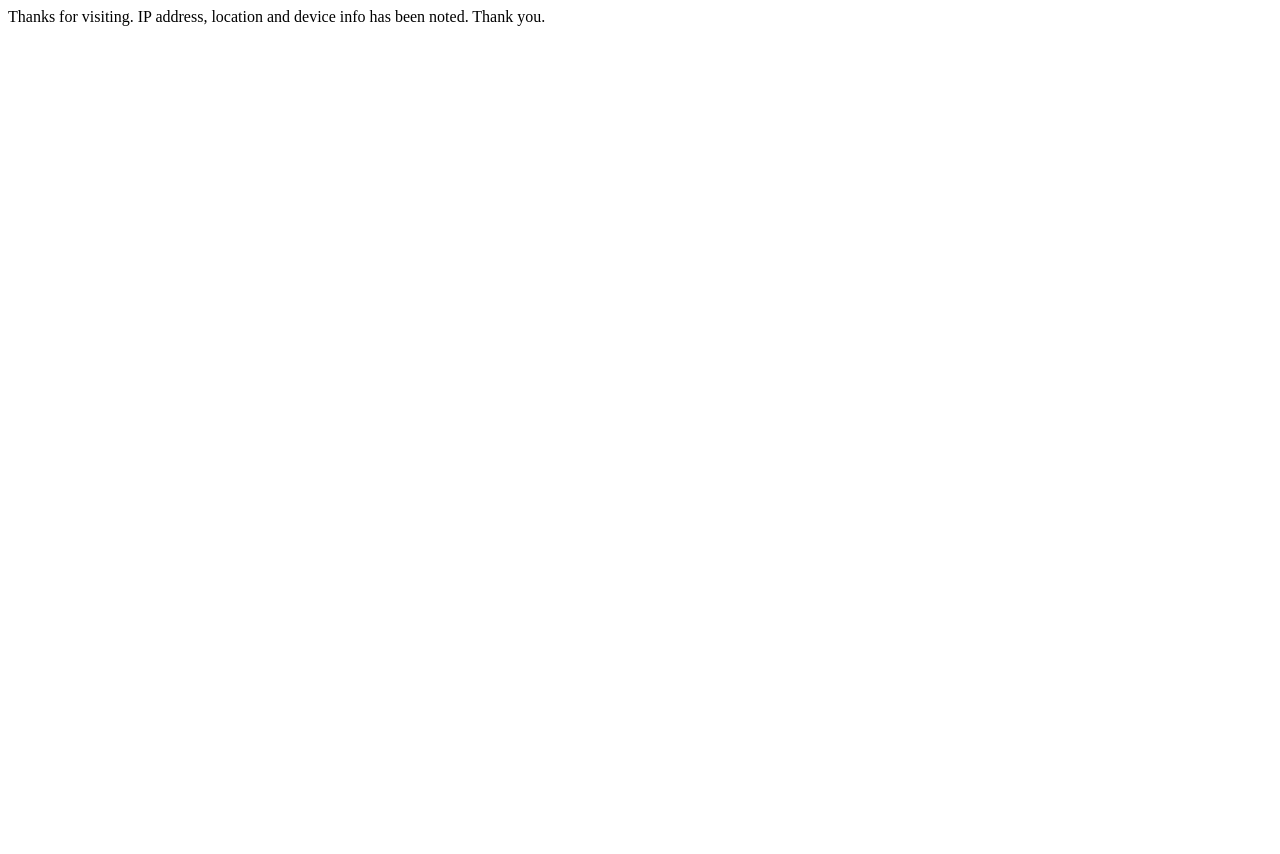
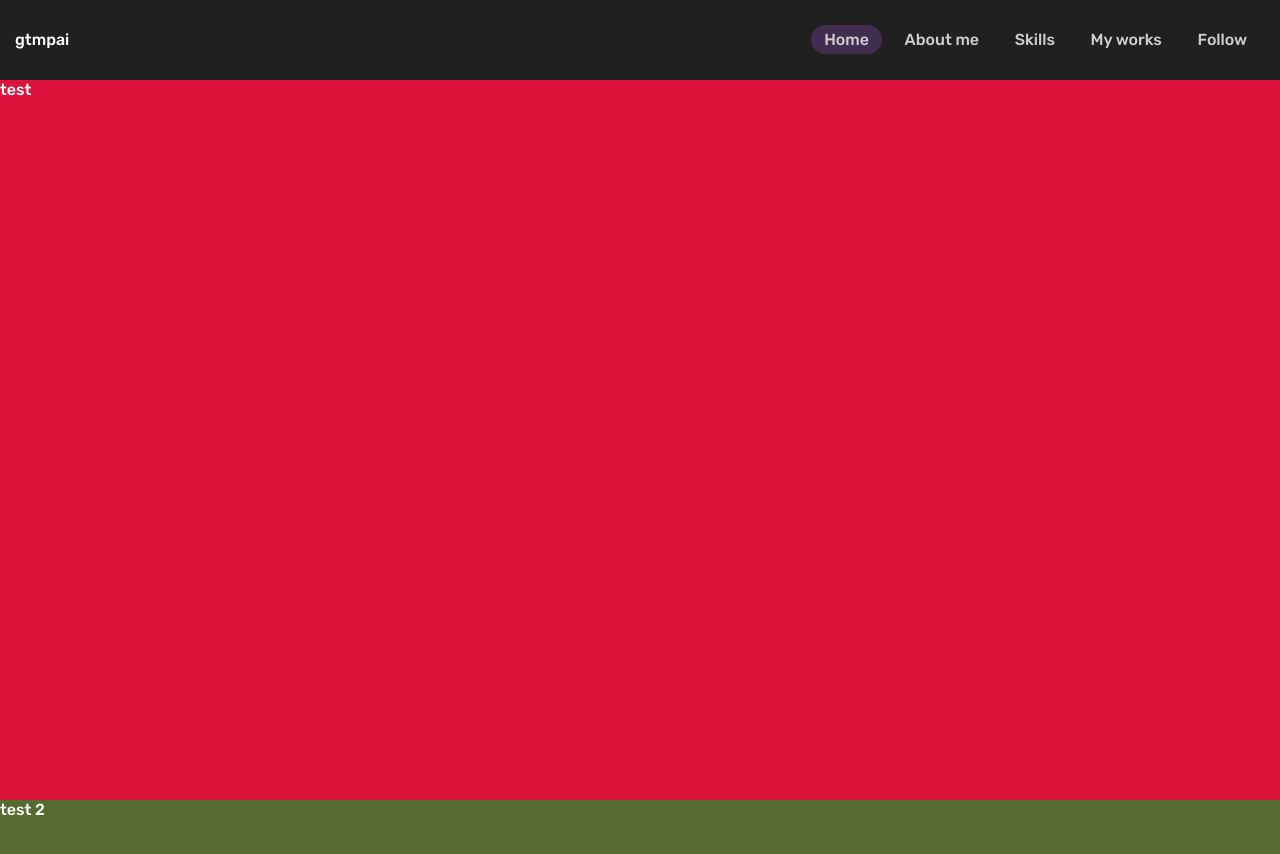
Before and after one commit to gtmpai/gtmpai.github.io, a plain HTML site: page index.html in a window 1280 px wide. Shown: the top 854 px of the page. Before the commit the page ends 800 px from the top, so only its background shows below. Drawn offline with Linux system fonts and the light colour scheme.

Commit message:
Initial
Navbar

```diff
--- /dev/null
+++ b/assets/css/style.css
@@ -0,0 +1,83 @@
+@import url('https://fonts.googleapis.com/css2?family=Rubik:wght@500&display=swap');
+html{
+    scroll-behavior: smooth;
+}
+
+
+*{
+    margin: 0;
+    padding: 0;
+    font-family: 'Rubik', sans-serif;
+    box-sizing: border-box;
+}
+
+
+
+body{
+    background-color: rgb(0, 0, 0);
+    color: #ffffff;
+    height: 200vh;
+}
+
+.navbar{
+    display: flex;
+    justify-content: space-between;
+    padding: 30px 15px;
+    background-color: rgb(32, 32, 32);
+    width: 100%;
+    height: 80px;
+    transition: all .3s ease;
+}
+
+.navbar ul{
+    display: flex;
+    text-decoration: none;
+    list-style-type: none;
+
+}
+
+.navbar ul li{
+    justify-content: space-around;
+    padding: 0 5px;
+
+}
+.navbar ul li a{
+    color: rgb(206, 206, 206);
+    text-decoration: none;
+    padding: .3rem .8rem;
+}
+.navbar ul li a.active{
+    color: rgb(206, 206, 206);
+    text-decoration: none;
+    background-color: rgb(64, 45, 80);
+    border-radius: 15px;
+}
+.navbar ul li a:hover{
+    background-color: rgb(64, 45, 80);
+    border-radius: 15px;
+    transition: all .3s ease-in;
+}
+.navbar ul li a:active{
+    background-color: rgb(88, 62, 109);
+    transition: all .1s ease-in;
+}
+
+#section1{
+    min-height: calc(100vh - 80px);
+    color: rgb(255, 255, 255);
+    background-color: crimson;
+}
+
+#section2{
+    min-height: 100vh;
+    color: rgb(255, 255, 255);
+    background-color: darkolivegreen;
+}
+
+.fixed{
+    position: fixed;
+}
+
+.adjust-root{
+    padding-top: 160px;
+}
--- /dev/null
+++ b/assets/js/script.js
@@ -0,0 +1,11 @@
+window.addEventListener("scroll", ()=>{
+    let navbar = document.getElementById("navbar");
+    let root = document.getElementById("root");
+    if(this.pageYOffset >79){
+        navbar.classList.add("fixed");
+        root.classList.add("adjust-root");
+    }else{
+        navbar.classList.remove("fixed");
+        root.classList.remove("adjust-root");
+    }
+})
--- a/index.html
+++ b/index.html
@@ -1,3 +1,38 @@
-Thanks for visiting. IP address, location and device info has been noted.
+<!DOCTYPE html>
+<html lang="en">
 
-Thank you.
+<head>
+    <meta charset="UTF-8">
+    <meta http-equiv="X-UA-Compatible" content="IE=edge">
+    <meta name="viewport" content="width=device-width, initial-scale=1.0">
+    <link rel="stylesheet" href="./assets/css/style.css">
+    <title>Gtmpai</title>
+</head>
+
+<body>
+    <nav class="navbar" id="navbar">
+        <div class="navbar-brand">
+            <span>gtmpai</span>
+        </div>
+        <ul>
+            <li><a href="#section1" class="active">Home</a></li>
+            <li><a href="#section2">About me</a></li>
+            <li><a href="#">Skills</a></li>
+            <li><a href="#">My works</a></li>
+            <li><a href="#">Follow</a></li>
+        </ul>
+    </nav>
+    <div id="root">
+        <div id="section1">
+            test
+        </div>
+        <div id="section2">
+            test 2
+        </div>
+    </div>
+
+
+    <script src="./assets/js/script.js"></script>
+</body>
+
+</html>
```
